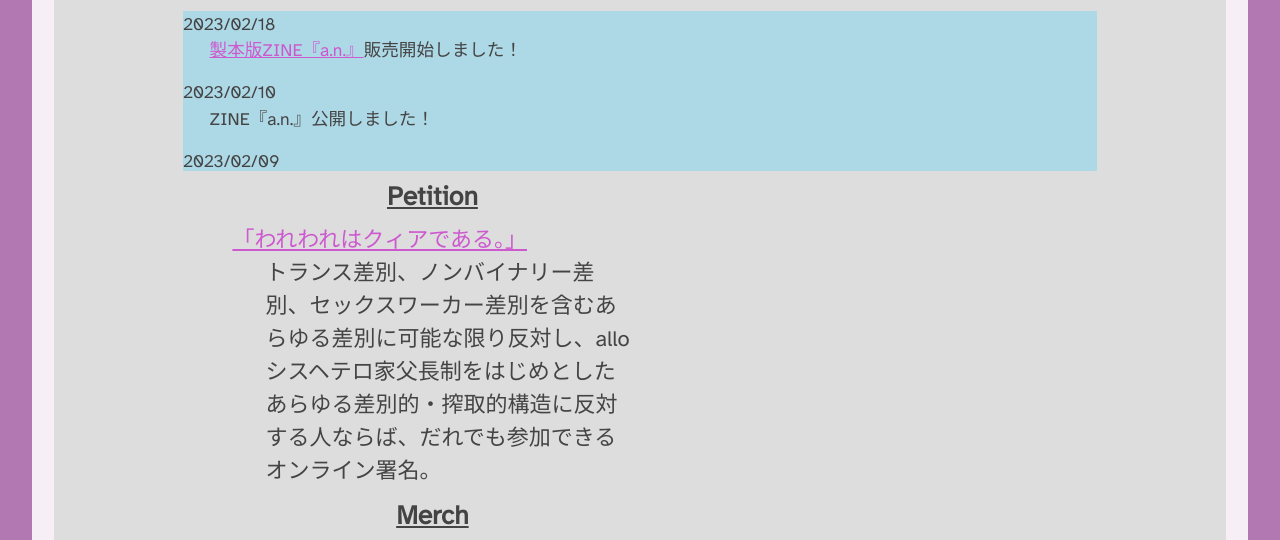
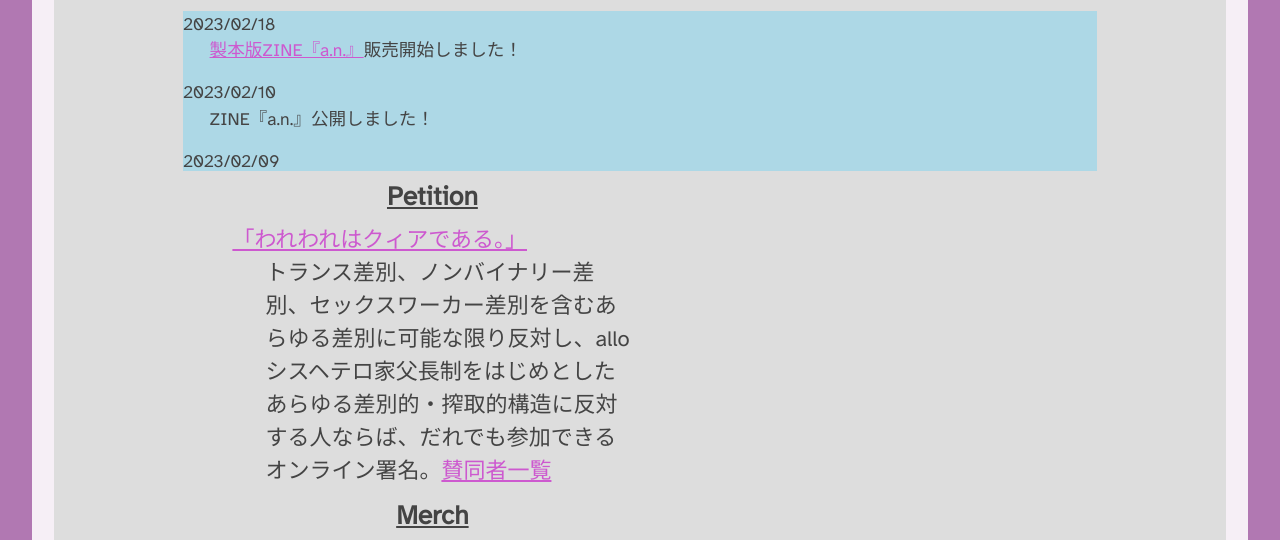
Before and after one commit to anarchistneko/anarchistneko.github.io, a plain HTML site: page index.html in a window 1280 px wide. Shown: the part 183-723 px from the top of the page. Drawn offline with Linux system fonts and the light colour scheme.

Commit message:
Update index.html

```diff
--- a/index.html
+++ b/index.html
@@ -45,7 +45,7 @@
     <h2 id="petition">Petition</h2>
         <dl>
             <dt><a href="https://forms.gle/mRczyATJMqv3UDkY7">「われわれはクィアである。」</a></dt>
-            <dd>トランス差別、ノンバイナリー差別、セックスワーカー差別を含むあらゆる差別に可能な限り反対し、alloシスヘテロ家父長制をはじめとしたあらゆる差別的・搾取的構造に反対する人ならば、だれでも参加できるオンライン署名。</dd>
+            <dd>トランス差別、ノンバイナリー差別、セックスワーカー差別を含むあらゆる差別に可能な限り反対し、alloシスヘテロ家父長制をはじめとしたあらゆる差別的・搾取的構造に反対する人ならば、だれでも参加できるオンライン署名。<a href="https://docs.google.com/spreadsheets/d/1v3cxb4ORuqal9mEh55xn1u_nhbqQMot6gBK7Tsi0xxk">賛同者一覧</a></dd>
         </dl>
     </div>
     <div class="section_wrapper">
```
